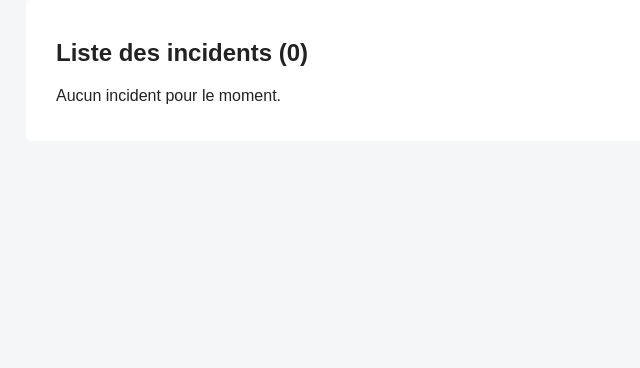
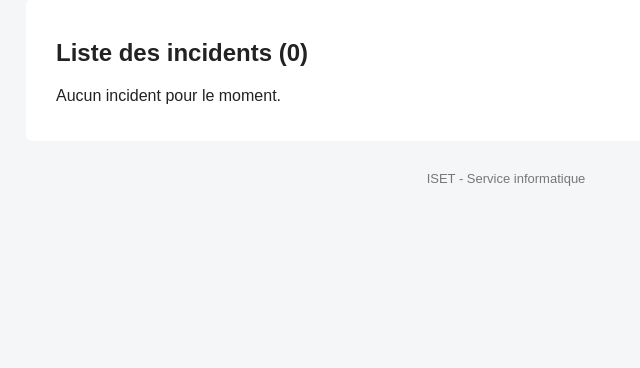
Before and after one commit to adamgattousi/gestion-incidents, a Flask app: page / in a window 1280 px wide. Shown: the part 95-463 px from the top of the page, without its empty margins (134-774 px from the left). Run offline with Flask 3, Linux system fonts and the light colour scheme; data that the repository does not hold is empty.

Commit message:
Ajout d'un pied de page

```diff
--- a/app/static/style.css
+++ b/app/static/style.css
@@ -83,3 +83,10 @@ header .btn {
 .erreur {
     color: #c0392b;
 }
+
+footer {
+    text-align: center;
+    color: #777;
+    font-size: 13px;
+    margin-bottom: 20px;
+}
--- a/app/templates/base.html
+++ b/app/templates/base.html
@@ -14,5 +14,6 @@
     <main>
         {% block content %}{% endblock %}
     </main>
+    <footer>ISET - Service informatique</footer>
 </body>
 </html>
```
